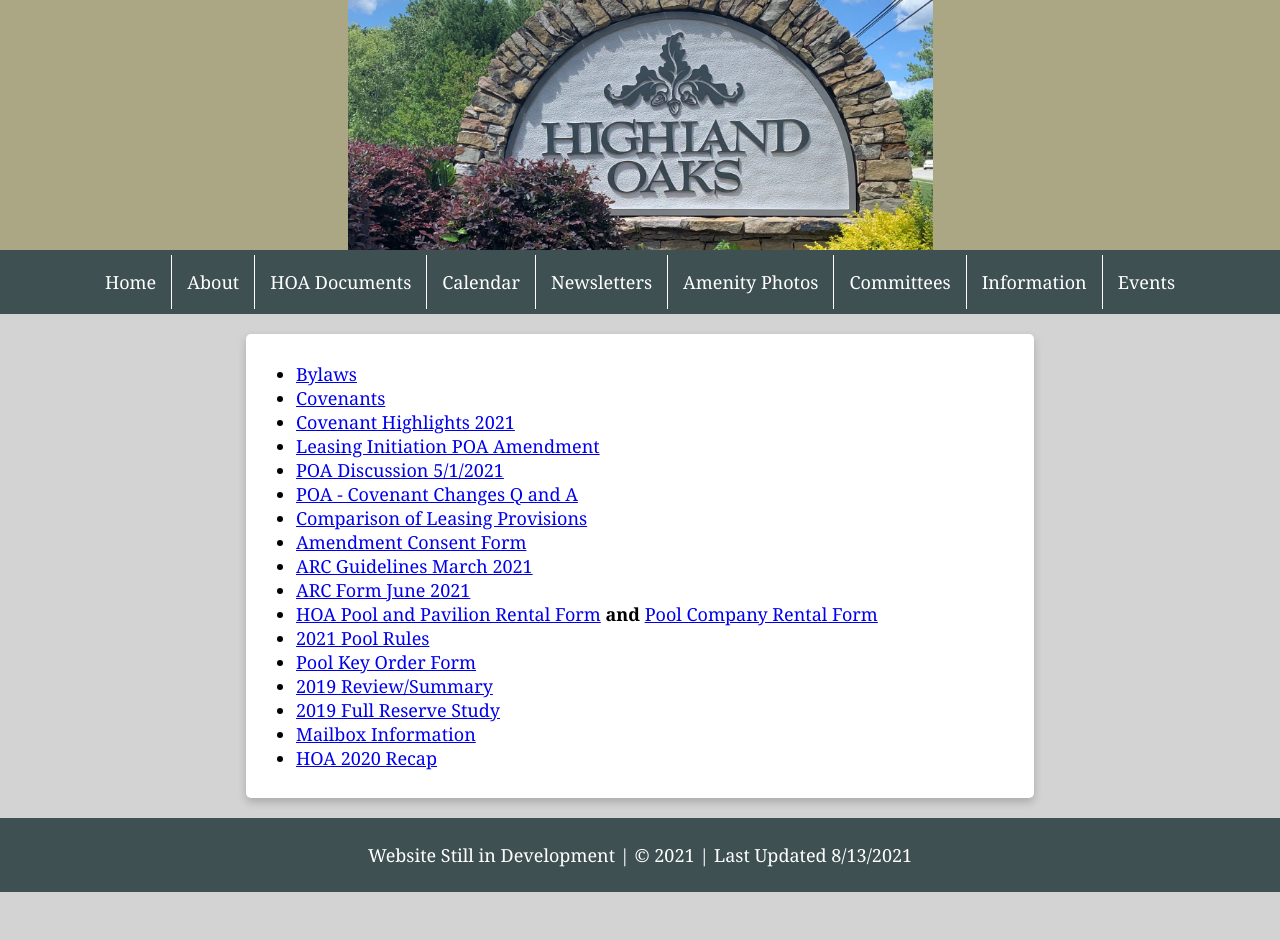
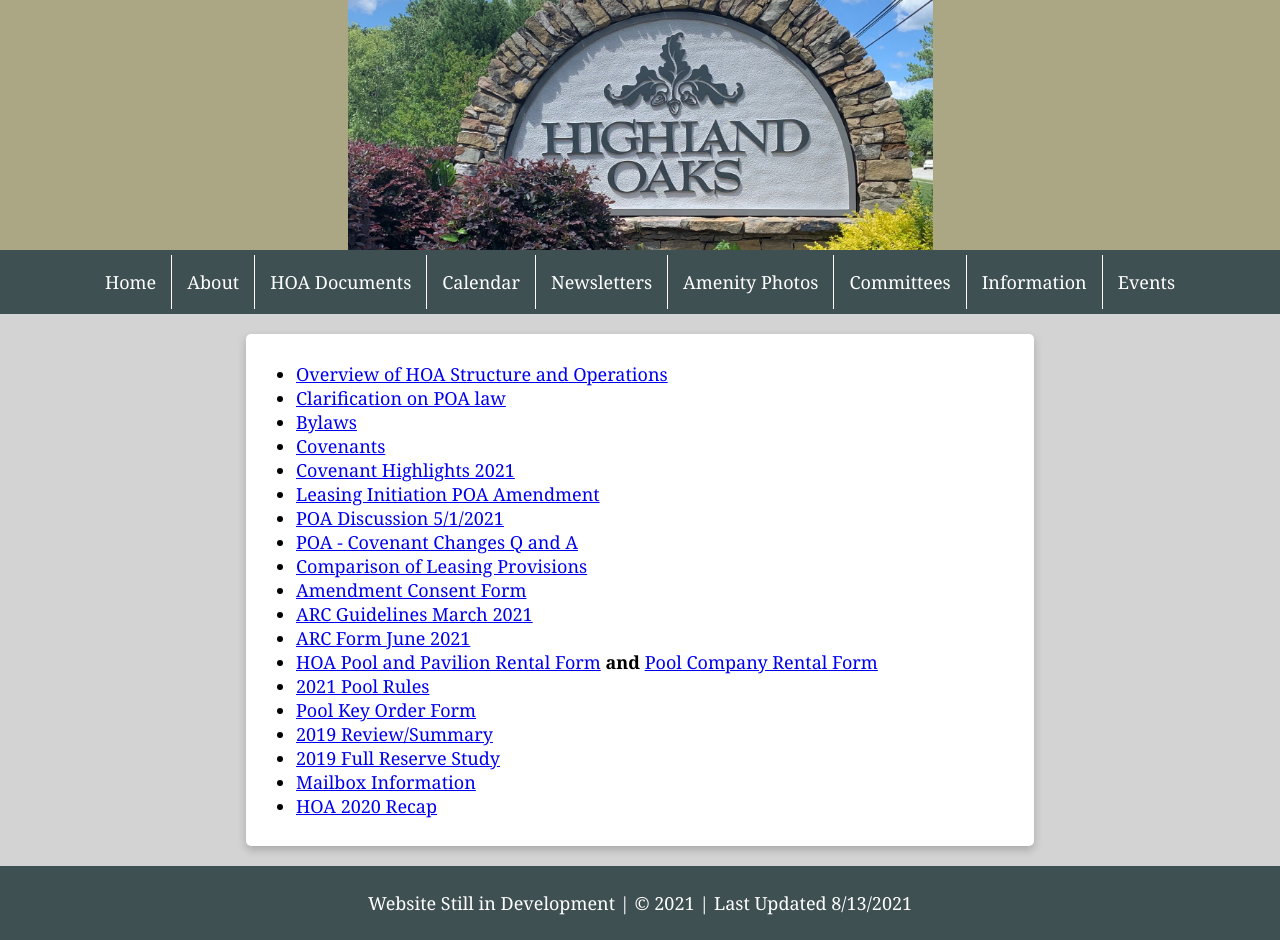
Before and after one commit to dseeler/HighlandOaks, an Angular app: page /HOADocuments in a window 1280 px wide. Before the commit the page ends 892 px from the top, so only its background shows below. Built offline with nearby package versions, Linux system fonts and the light colour scheme.

Commit message:
Nov 23 Update

```diff
--- a/src/app/hoadocuments/hoadocuments.component.html
+++ b/src/app/hoadocuments/hoadocuments.component.html
@@ -1,5 +1,11 @@
 <article>
   <ul>
+    <li>
+      <a href="/assets/documents/Overview of HOA Structure and Operations.docx" target="_blank">Overview of HOA Structure and Operations</a>
+    </li>
+    <li>
+      <a href="/assets/documents/Clarification on POA law.pdf" target="_blank">Clarification on POA law</a>
+    </li>
     <li>
       <a href="/assets/documents/HOA Bylaws.pdf" target="_blank">Bylaws</a>
     </li>
```
Also changed, not shown: 2 other files (tests, documents, lock files or other folders).
